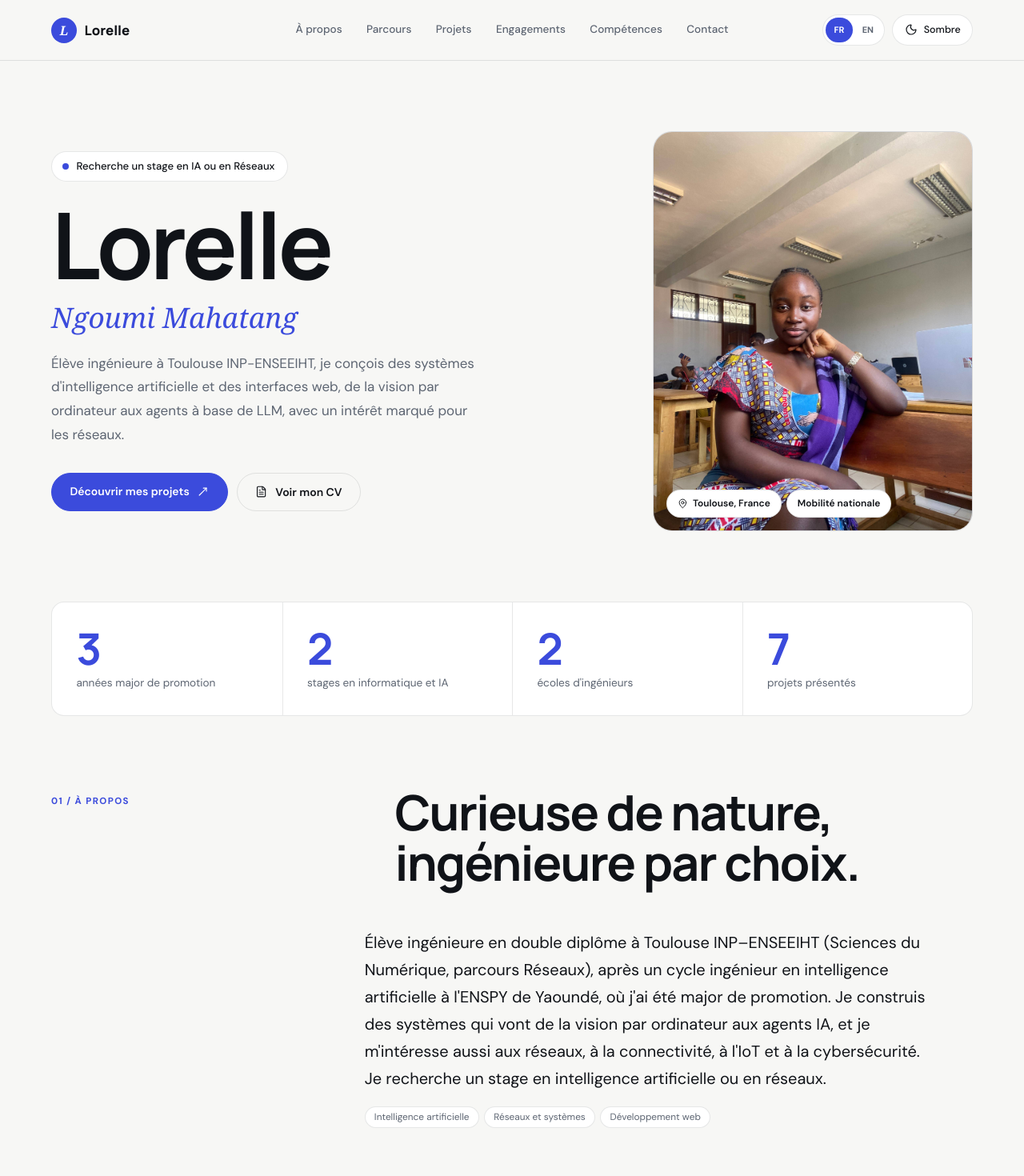
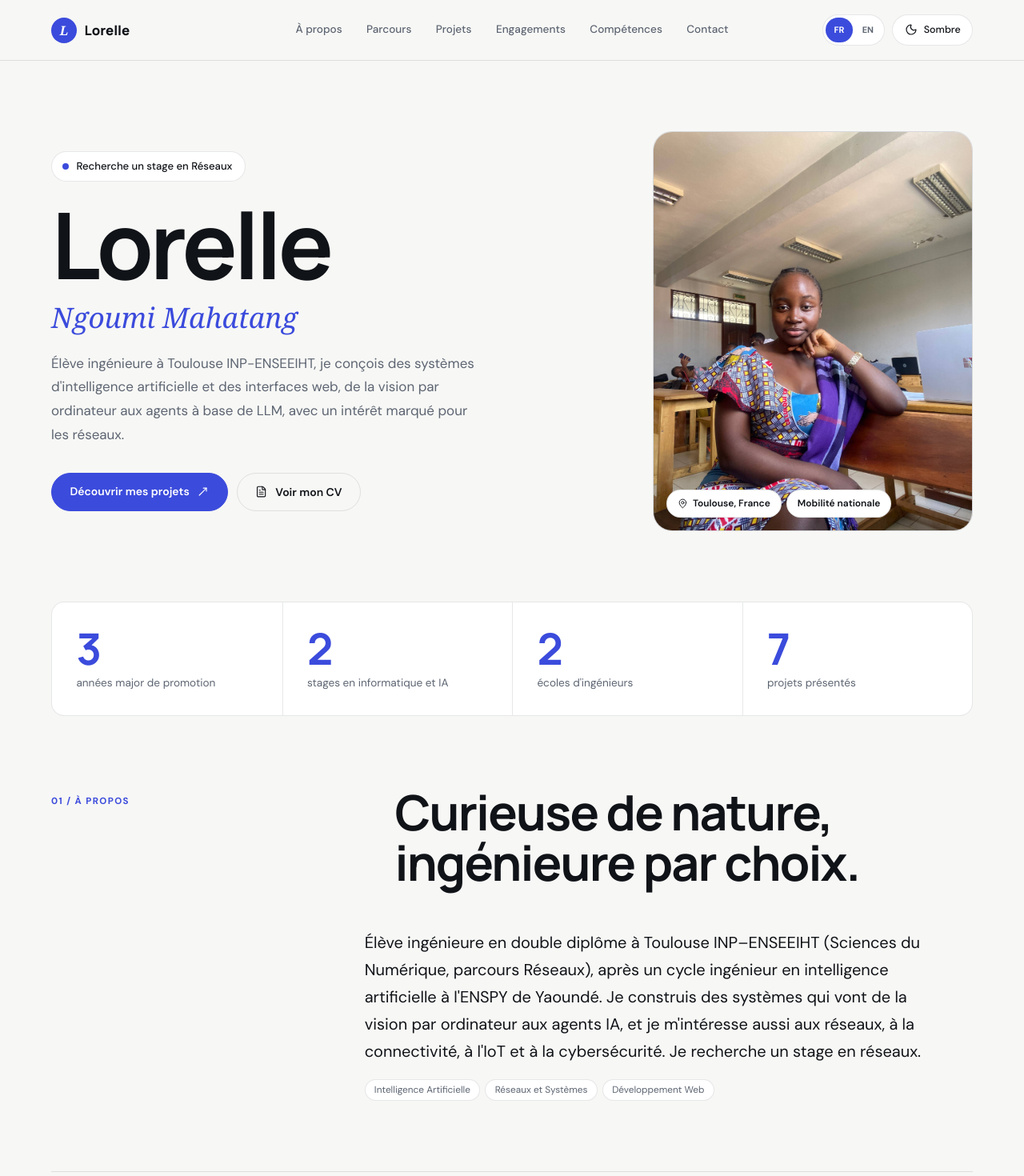
Before and after one commit to Lorel12/portfolio, a React (Vite) app: page / in a window 1280 px wide. Shown: the top 1470 px of the page at 80% size. Built offline with nearby package versions, Linux system fonts and the light colour scheme; a web font is replaced by a local one.

Commit message:
Adaptation du titre de la recherche de stage

```diff
--- a/src/locales.ts
+++ b/src/locales.ts
@@ -73,7 +73,7 @@ export const copy = {
     nav: ["À propos", "Parcours", "Projets", "Engagements", "Compétences", "Contact"],
     homeLabel: "Lorelle, accueil",
     docTitle: "Élève ingénieure IA et Réseaux",
-    heroEyebrow: "Recherche un stage en IA ou en Réseaux",
+    heroEyebrow: "Recherche un stage en Réseaux",
     heroLead: "Élève ingénieure à Toulouse INP-ENSEEIHT, je conçois des systèmes d'intelligence artificielle et des interfaces web, de la vision par ordinateur aux agents à base de LLM, avec un intérêt marqué pour les réseaux.",
     heroPrimary: "Découvrir mes projets",
     heroCv: "Télécharger le CV",
@@ -89,8 +89,8 @@ export const copy = {
     closePreview: "Fermer l’aperçu du CV",
     aboutIndex: "01 / À PROPOS",
     aboutTitle: "Curieuse de nature, ingénieure par choix.",
-    aboutDescription: "Élève ingénieure en double diplôme à Toulouse INP–ENSEEIHT (Sciences du Numérique, parcours Réseaux), après un cycle ingénieur en intelligence artificielle à l'ENSPY de Yaoundé, où j'ai été major de promotion. Je construis des systèmes qui vont de la vision par ordinateur aux agents IA, et je m'intéresse aussi aux réseaux, à la connectivité, à l'IoT et à la cybersécurité. Je recherche un stage en intelligence artificielle ou en réseaux.",
-    aboutFocus: ["Intelligence artificielle", "Réseaux et systèmes", "Développement web"],
+    aboutDescription: "Élève ingénieure en double diplôme à Toulouse INP–ENSEEIHT (Sciences du Numérique, parcours Réseaux), après un cycle ingénieur en intelligence artificielle à l'ENSPY de Yaoundé. Je construis des systèmes qui vont de la vision par ordinateur aux agents IA, et je m'intéresse aussi aux réseaux, à la connectivité, à l'IoT et à la cybersécurité. Je recherche un stage en réseaux.",
+    aboutFocus: ["Intelligence Artificielle", "Réseaux et Systèmes", "Développement Web"],
     journeyIndex: "02 / PARCOURS",
     journeyTitle: "Là où j’apprends et je construis.",
     educationLabel: "FORMATION",
```
